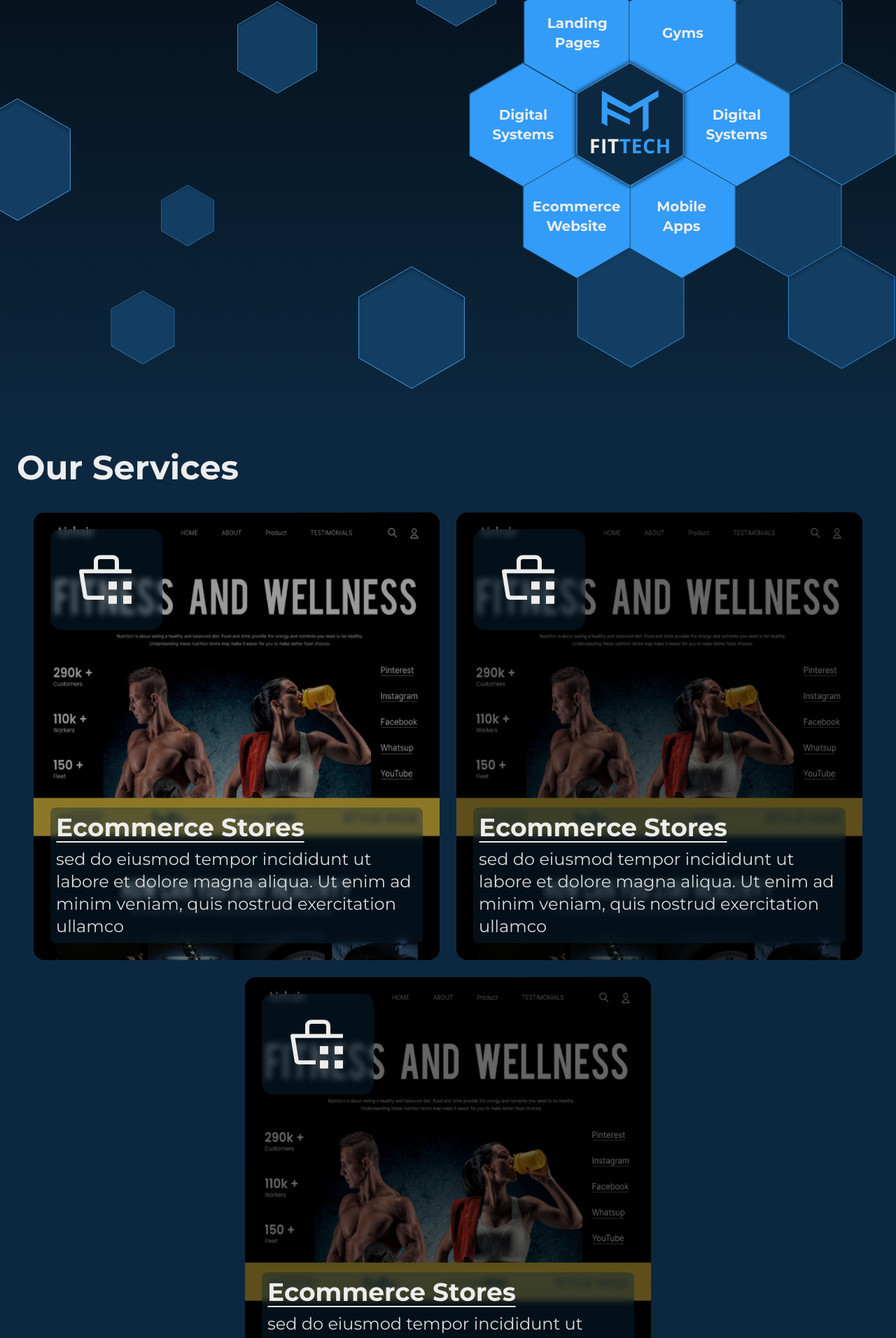
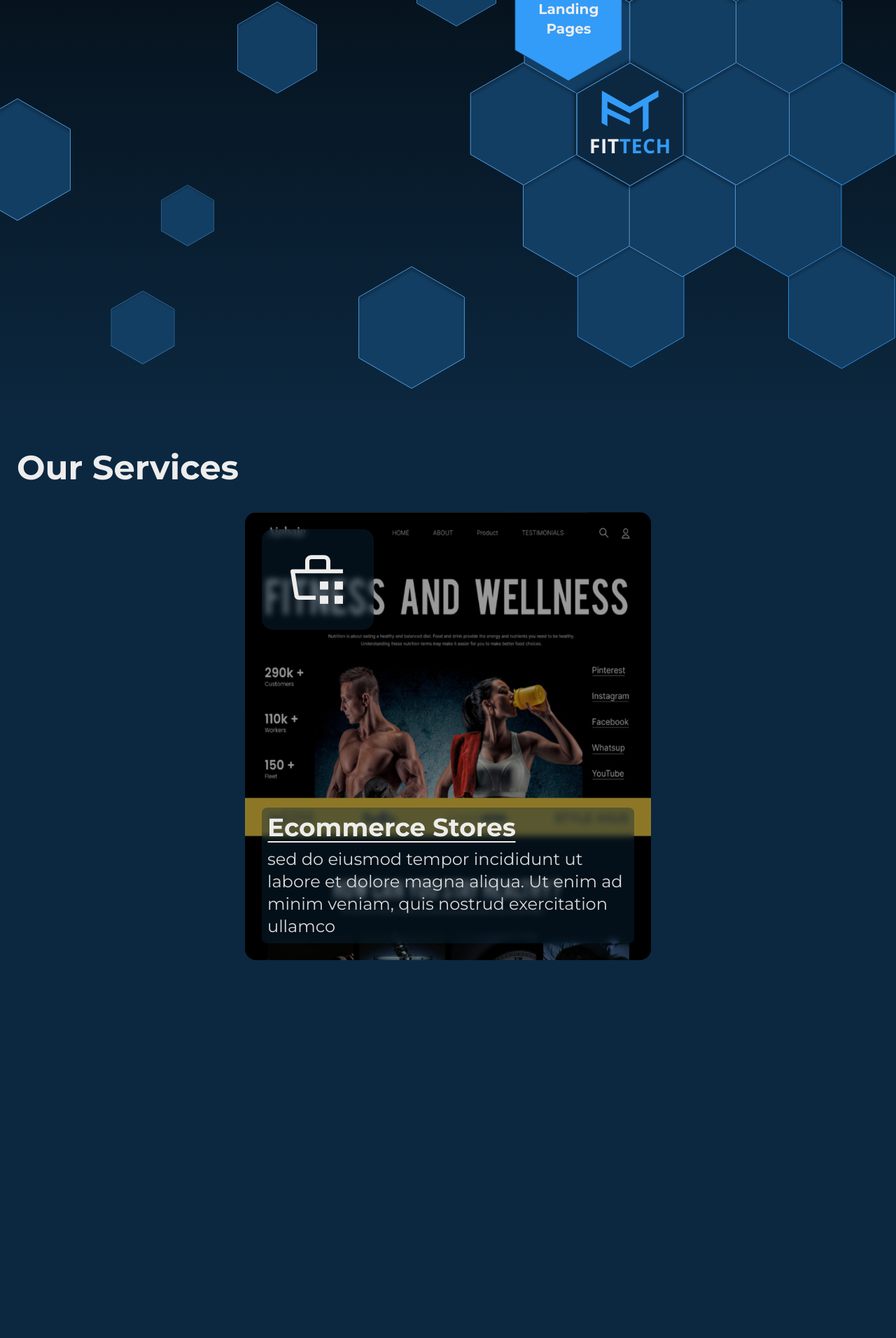
Before and after one commit to fittechco/FitTech-Website, a React (Vite) app: page / in a window 1280 px wide. Shown: the part 180-2092 px from the top of the page at 70% size. After the commit the page ends 1552 px from the top, so only its background shows below. Built offline with nearby package versions, Linux system fonts and the light colour scheme.

Commit message:
animate hero

```diff
--- a/package.json
+++ b/package.json
@@ -9,6 +9,7 @@
     "preview": "vite preview"
   },
   "dependencies": {
+    "@react-spring/web": "^9.7.2",
     "react": "^18.2.0",
     "react-dom": "^18.2.0"
   },
--- a/src/components/lib/Polygons/mainPoly.tsx
+++ b/src/components/lib/Polygons/mainPoly.tsx
@@ -1,19 +1,83 @@
+import { animated, useSpring } from "@react-spring/web"
+import { useEffect, useState } from "react"
+
+type position = {
+    x: number,
+    y: number
+}
+
+
+type props = {
+    className: string
+    title: string
+    mainPos: position
+    scatter: position
+    scatter2: position
+    scatter3: position
+    shape: position
+    shape2: position
+}
+
+
 export default function MainPoly(
     {
         className,
-         title
-}:{
-    className:string
-    title:string
-}) {
+        title,
+        mainPos,
+        scatter,
+        scatter2,
+        scatter3,
+        shape,
+        shape2
+
+    }: props) {
+
+    const [changeShape, setChangeShape] = useState("")
+    const shapeShift = [
+        mainPos,
+        scatter,
+        shape,
+        scatter2,
+        shape2,
+        scatter3,
+    ]
+
+    const [springs, api] = useSpring(() => ({
+        from: {
+            top: mainPos && mainPos.y + "%",
+            left: mainPos && mainPos.x + "%"
+        },
+    }))
+
+    useEffect(() => {
+        let index = 0;
+        const interval = setInterval(() => {
+          const shape = shapeShift[index];
+          api.start({
+            to: {
+              top: shape.y + "%",
+              left: shape.x + "%",
+            },
+          });
+          console.log(shape);
+          index = (index + 1) % shapeShift.length;
+        }, 2000);
+
+        return () => clearInterval(interval);
+      }, []);
+
     return (
-        <div className= {className+" mainPoly w-fit h-fit  "}>
+        <animated.div
+        style={{
+            ...springs
+        }}
+        className={className + " mainPoly w-fit h-fit  "}>
             <div className="flex justify-center items-center w-fit h-fit relative">
                 <svg className={"w-[156px] h-[177px]"} width="187" height="215" viewBox="0 0 187 215" fill="none" xmlns="http://www.w3.org/2000/svg">
                     <path d="M0.902267 54.0387L93.5 0.57735L186.098 54.0387V160.961L93.5 214.423L0.902267 160.961V54.0387Z" fill="#339CF8" stroke="#133E63" />
                 </svg>
                 <span className="font-montserrat font-bold text-thirdColor text-xl absolute text-center p-4">{title}</span>
             </div>
-        </div>
+        </animated.div>
     )
 }
--- a/src/components/lib/texts/myText.tsx
+++ b/src/components/lib/texts/myText.tsx
@@ -26,7 +26,7 @@ export function MyText({
             )
         case "p":
             return (
-                <p className={className + " h3Text / font-montserrat text-md md:text-xl lg:text-2xl "}>{children}</p>
+                <p className={className + " h3Text / font-montserrat text-base md:text-xl lg:text-2xl "}>{children}</p>
             )
         default:
             return <h1 className={className}>{children}</h1>
--- a/src/components/sections/hero.tsx
+++ b/src/components/sections/hero.tsx
@@ -4,10 +4,12 @@ import { PlaceHolderPoly } from "../lib/Polygons/placeHolderPoly";
 import { Polygon } from "../lib/Polygons/polygons";
 
 export default function Hero() {
+
+
     return (
         // creating hero section wich will take full width and height of the current screen
         <div className="hero / w-full h-full  bg-white  relative overflow-hidden">
-            <Polygon className={"absolute top-[3%] scale-50"} />
+            <Polygon className={`absolute top-[3%] transition-all ease-out scale-50 `} />
             <Polygon className={"absolute top-[40%] -left-[4%] scale-100"} />
             <Polygon className={"absolute top-[20%] left-[25%] scale-75"} />
             <Polygon className={"absolute top-[8%] left-[45%] scale-75"} />
@@ -17,12 +19,30 @@ export default function Hero() {
             <div className="polyContainer absolute top-[12%] right-0 w-fit h-fit">
                 <div className="polyWrapper relative">
                     <PlaceHolderPoly className="  w-[620px]" />
-                    <MainPoly title="Landing Pages" className="absolute top-[6.5%] left-[14%]" />
-                    <MainPoly title="Gyms" className="absolute top-[6.5%] left-[38.3%]" />
-                    <MainPoly title="Digital Systems" className="absolute top-[26.6%] left-[50.7%]" />
+                    <MainPoly title="Landing Pages" className="absolute " mainPos={{
+                        x: 14,
+                        y: 6.5
+                    }} scatter={{
+                        x: 12,
+                        y: 3.5
+                    }} scatter2={{
+                        x: 26.3,
+                        y: 69.4
+                    }} scatter3={{
+                        x: 65.6,
+                        y: 50.4,
+                    }} shape={{
+                        x: 26.4,
+                        y: 66.3
+                    }} shape2={{
+                        x: 62.6,
+                        y: 46.4
+                    }} />
+                     {/* <MainPoly title="Gyms" className="absolute top-[6.5%] left-[38.3%]" /> */}
+                   {/* <MainPoly title="Digital Systems" className="absolute top-[26.6%] left-[50.7%]" />
                     <MainPoly title="Mobile Apps" className="absolute top-[46.7%] left-[38%]" />
                     <MainPoly title="Ecommerce Website" className="absolute top-[46.7%] left-[13.8%]" />
-                    <MainPoly title="Digital Systems" className="absolute top-[26.6%] left-[1.5%]" />
+                    <MainPoly title="Digital Systems" className="absolute top-[26.6%] left-[1.5%]" /> */}
                     <LogoPoly className="absolute top-[25.5%] left-[24.5%]"/>
                 </div>
             </div>
--- a/src/components/sections/services.tsx
+++ b/src/components/sections/services.tsx
@@ -15,7 +15,7 @@ export default function Services() {
 function ServiceCards() {
     return (
         <div className="seviceCardsContainer / flex flex-wrap justify-center gap-4 md:gap-6 /  ">
-            <div className="seviceCard /   / rounded-2xl  max-w-[580px] max-h-[640px] overflow-hidden h-full  bg-accentColor relative ">
+            <div className="seviceCard /   / rounded-2xl  max-w-[580px] max-h-[640px] overflow-hidden h-full relative ">
                 <img className="h-full w-full  object-cover" src={ecoStore} alt="" />
                 <div className=" / flex flex-col justify-between / absolute top-0 left-0 bg-black/40     h-full w-full p-4 md:p-6">
                     <div className="cardIcon / py-4 px-6 md:py-6 md:px-8 bg-mainColor/40 backdrop-blur-sm w-fit rounded-2xl  ">
@@ -27,43 +27,9 @@ function ServiceCards() {
                             <hr className="border-thirdColor rounded border-[1px] " />
                         </div>
                         <MyText type={"p"} className={"text-thirdColor3 "}>sed do eiusmod tempor incididunt ut labore et dolore magna aliqua. Ut enim ad minim veniam, quis nostrud exercitation ullamco</MyText>
-
                     </div>
                 </div>
             </div>
-            <div className="seviceCard /   / rounded-2xl  max-w-[580px] max-h-[640px] overflow-hidden h-full  bg-accentColor relative ">
-                <img className="h-full w-full  object-cover" src={ecoStore} alt="" />
-                <div className=" / flex flex-col justify-between / absolute top-0 left-0 bg-black/60 h-full w-full p-4 md:p-6">
-                    <div className="cardIcon / py-6 px-8 bg-mainColor/40 backdrop-blur-sm w-fit rounded-2xl  ">
-                        <MyIcons className={"w-24 h-24"} icon={"ecom"}/>
-                    </div>
-                    <div className="serviceInfo / flex flex-col gap-2 p-2 / bg-mainColor/40 backdrop-blur-sm rounded-lg ">
-                        <div className="w-fit">
-                            <MyText type={"h3"} className={"text-thirdColor font-bold"}>Ecommerce Stores</MyText>
-                            <hr className="border-thirdColor rounded border-[1px] " />
-                        </div>
-                        <MyText type={"p"} className={"text-thirdColor3 "}>sed do eiusmod tempor incididunt ut labore et dolore magna aliqua. Ut enim ad minim veniam, quis nostrud exercitation ullamco</MyText>
-
-                    </div>
-                </div>
-            </div>
-            <div className="seviceCard /   / rounded-2xl  max-w-[580px] max-h-[640px] overflow-hidden h-full  bg-accentColor relative ">
-                <img className="h-full w-full object-cover" src={ecoStore} alt="" />
-                <div className=" / flex flex-col justify-between / absolute top-0 left-0 bg-black/60 h-full w-full p-4 md:p-6">
-                    <div className="cardIcon / py-6 px-8 bg-mainColor/40 backdrop-blur-sm w-fit rounded-2xl  ">
-                        <MyIcons className={"w-24 h-24"} icon={"ecom"}/>
-                    </div>
-                    <div className="serviceInfo / flex flex-col gap-2 p-2 / bg-mainColor/40 backdrop-blur-sm rounded-lg ">
-                        <div className="w-fit">
-                            <MyText type={"h3"} className={"text-thirdColor font-bold"}>Ecommerce Stores</MyText>
-                            <hr className="border-thirdColor rounded border-[1px] " />
-                        </div>
-                        <MyText type={"p"} className={"text-thirdColor3 "}>sed do eiusmod tempor incididunt ut labore et dolore magna aliqua. Ut enim ad minim veniam, quis nostrud exercitation ullamco</MyText>
-
-                    </div>
-                </div>
-            </div>
-
         </div>
     )
 }
```
Also changed, not shown: 1 other file (tests, documents, lock files or other folders).
